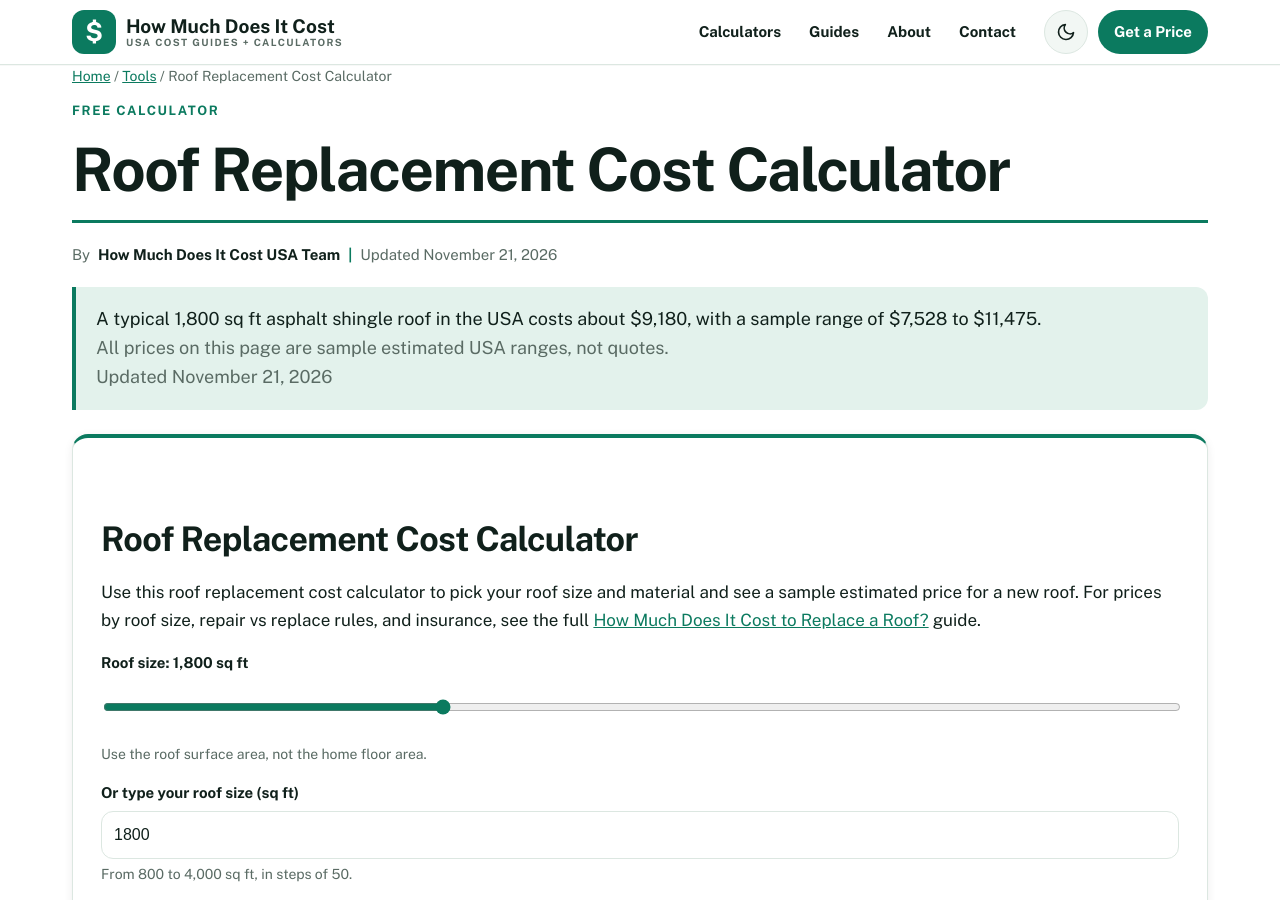
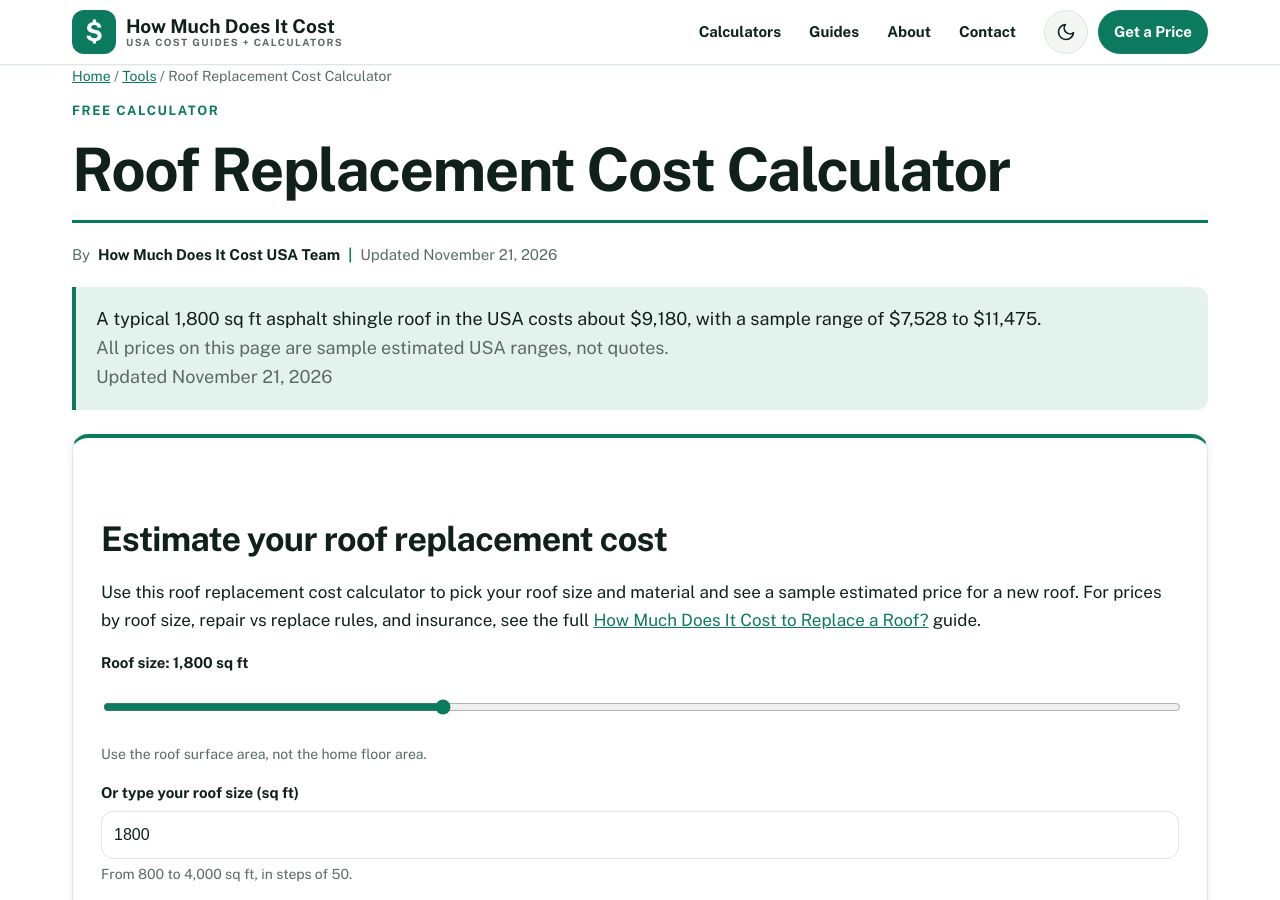
Before and after one commit to zaidmeo09-dhangal/howmuchdoesitcostusa, a Jekyll site: the page built from roof-replacement-cost-calculator.md, in a window 1280 px wide and 900 px high. Built offline with Jekyll 4.4.1, drawn with Linux system fonts in a browser that asks for light colours; some web fonts are replaced.

Commit message:
Initial deploy: add roof-replacement-cost-calculator.md

```diff
--- a/roof-replacement-cost-calculator.md
+++ b/roof-replacement-cost-calculator.md
@@ -167,7 +167,7 @@ schema: |
   </div>
 
   <div class="calc">
-    <h2>Roof Replacement Cost Calculator</h2>
+    <h2>Estimate your roof replacement cost</h2>
     <p>Use this roof replacement cost calculator to pick your roof size and material and see a sample estimated price for a new roof. For prices by roof size, repair vs replace rules, and insurance, see the full <a href="{{ '/blog/how-much-does-it-cost-to-replace-a-roof/' | relative_url }}">How Much Does It Cost to Replace a Roof?</a> guide.</p>
     <div class="calc-field">
       <label for="roofSize">Roof size: <span id="roofSizeVal">1,800 sq ft</span></label>
```
